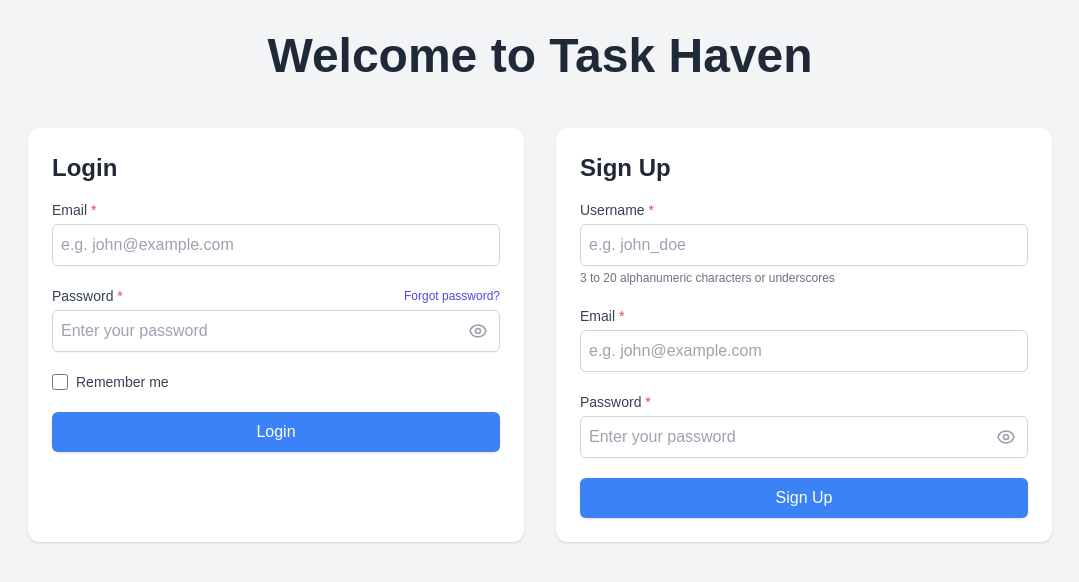
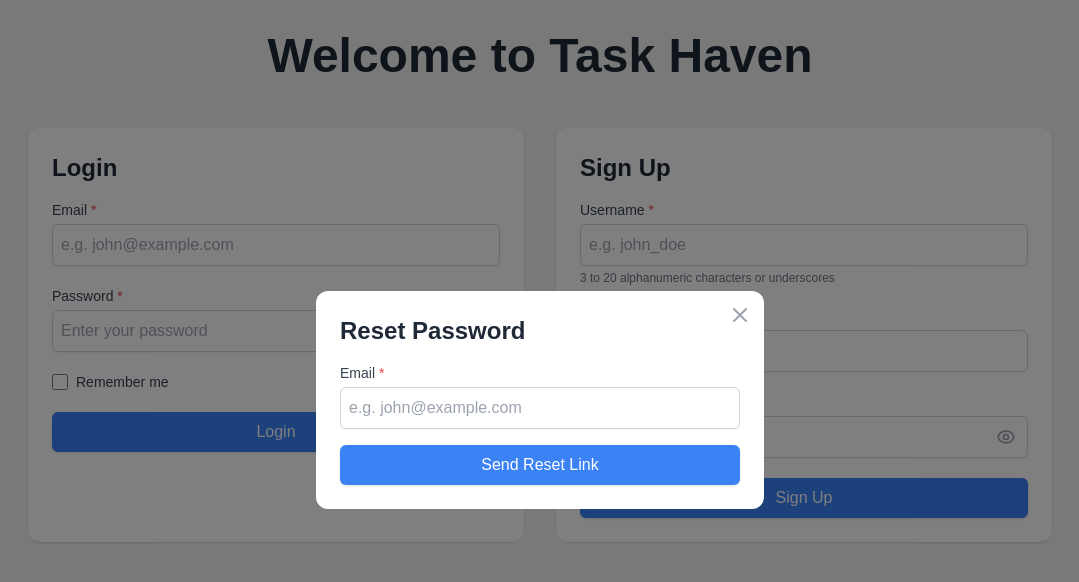
Before and after one commit to kuuchan-code/TaskHaven, a Next.js app: page / in a window 1280 px wide. Both pictures are taken after a click on the link "Forgot password?". Shown: the top 582 px of the page, without its empty margins (100-1179 px from the left). Built offline with nearby package versions, Linux system fonts and the light colour scheme.

Commit message:
add reset password instruction

```diff
--- a/messages/en.json
+++ b/messages/en.json
@@ -34,7 +34,11 @@
     "hidePassword": "Hide password",
     "forgotPassword": "Forgot password?",
     "rememberMe": "Remember me",
-    "passwordTooWeak": "Password is too weak. Please use a stronger password."
+    "passwordTooWeak": "Password is too weak. Please use a stronger password.",
+    "resetPassword": "Reset Password",
+    "sendResetLink": "Send Reset Link",
+    "resetPasswordEmailSent": "Password reset instructions have been sent to your email.",
+    "close": "Close"
   },
   "TaskDashboard": {
     "highPriorityLabel": "High Priority",
--- a/messages/ja.json
+++ b/messages/ja.json
@@ -34,7 +34,11 @@
     "hidePassword": "パスワードを隠す",
     "forgotPassword": "パスワードをお忘れですか？",
     "rememberMe": "ログイン状態を保持する",
-    "passwordTooWeak": "パスワードが弱すぎます。より強いパスワードを設定してください。"
+    "passwordTooWeak": "パスワードが弱すぎます。より強いパスワードを設定してください。",
+    "resetPassword": "パスワードリセット",
+    "sendResetLink": "リセットリンクを送信",
+    "resetPasswordEmailSent": "パスワードリセット手順をメールで送信しました。",
+    "close": "閉じる"
   },
   "TaskDashboard": {
     "highPriorityLabel": "高優先度",
--- a/src/app/page.tsx
+++ b/src/app/page.tsx
@@ -46,6 +46,12 @@ export default function HomePage() {
     loginEmail?: string;
     loginPassword?: string;
   }>({});
+
+  // パスワードリセット用の状態を追加
+  const [showResetModal, setShowResetModal] = useState(false);
+  const [resetEmail, setResetEmail] = useState("");
+  const [isResetting, setIsResetting] = useState(false);
+  const [resetMessage, setResetMessage] = useState<string | null>(null);
 
   useEffect(() => {
     const savedEmail = localStorage.getItem("loginEmail");
@@ -327,6 +333,39 @@ export default function HomePage() {
     return validatePasswordStrength(signUpPassword);
   }, [signUpPassword]);
 
+  // パスワードリセット処理を追加
+  const handleResetPassword = async (e: React.FormEvent<HTMLFormElement>) => {
+    e.preventDefault();
+    setResetMessage(null);
+    setIsResetting(true);
+
+    const email = resetEmail.trim().toLowerCase();
+    if (!validateEmail(email)) {
+      setResetMessage(t("errorEmailValidation"));
+      setIsResetting(false);
+      return;
+    }
+
+    try {
+      const { error } = await supabase.auth.resetPasswordForEmail(email, {
+        redirectTo: `${window.location.origin}/auth/reset-password`,
+      });
+
+      if (error) {
+        setResetMessage(error.message);
+      } else {
+        setResetMessage(t("resetPasswordEmailSent"));
+        // 成功したら入力をクリア
+        setResetEmail("");
+      }
+    } catch (err) {
+      console.error("パスワードリセット中にエラーが発生しました:", err);
+      setResetMessage(t("errorGeneric"));
+    } finally {
+      setIsResetting(false);
+    }
+  };
+
   return (
     <main className="min-h-screen bg-gray-100 dark:bg-gray-900 p-4 md:p-8">
       <div className="max-w-5xl mx-auto space-y-8 md:space-y-12">
@@ -583,7 +622,14 @@ export default function HomePage() {
                   <label htmlFor="login-password" className="block text-sm font-medium text-gray-700 dark:text-gray-300">
                     {t("password")} <span className="text-red-500">*</span>
                   </label>
-                  <a href="#" className="text-xs text-indigo-600 hover:text-indigo-500 dark:text-indigo-400 dark:hover:text-indigo-300">
+                  <a
+                    href="#"
+                    onClick={(e) => {
+                      e.preventDefault();
+                      setShowResetModal(true);
+                    }}
+                    className="text-xs text-indigo-600 hover:text-indigo-500 dark:text-indigo-400 dark:hover:text-indigo-300"
+                  >
                     {t("forgotPassword")}
                   </a>
                 </div>
@@ -652,6 +698,72 @@ export default function HomePage() {
           </section>
         </div>
       </div>
+
+      {/* パスワードリセットモーダル */}
+      {showResetModal && (
+        <div className="fixed inset-0 bg-black bg-opacity-50 flex items-center justify-center z-50 p-4">
+          <div className="bg-white dark:bg-gray-800 rounded-xl p-6 w-full max-w-md relative">
+            <button
+              type="button"
+              onClick={() => setShowResetModal(false)}
+              className="absolute top-3 right-3 text-gray-400 hover:text-gray-600 dark:hover:text-gray-300"
+              aria-label={t("close")}
+            >
+              <svg className="h-6 w-6" fill="none" stroke="currentColor" viewBox="0 0 24 24">
+                <path strokeLinecap="round" strokeLinejoin="round" strokeWidth={2} d="M6 18L18 6M6 6l12 12" />
+              </svg>
+            </button>
+
+            <h2 className={`${sectionHeaderClasses} mb-4`}>{t("resetPassword")}</h2>
+
+            {resetMessage && (
+              <div className={`p-3 rounded mb-4 ${
+                resetMessage === t("resetPasswordEmailSent")
+                  ? "bg-green-50 dark:bg-green-900/20 text-green-600 dark:text-green-400"
+                  : "bg-red-50 dark:bg-red-900/20 text-red-600 dark:text-red-400"
+              }`}>
+                {resetMessage}
+              </div>
+            )}
+
+            <form onSubmit={handleResetPassword} className="space-y-4">
+              <div>
+                <label htmlFor="reset-email" className="block text-sm font-medium text-gray-700 dark:text-gray-300 mb-1">
+                  {t("email")} <span className="text-red-500">*</span>
+                </label>
+                <input
+                  id="reset-email"
+                  type="email"
+                  placeholder={t("emailPlaceholder")}
+                  value={resetEmail}
+                  onChange={(e) => setResetEmail(e.target.value)}
+                  required
+                  className={inputClasses}
+                  disabled={isResetting}
+                />
+              </div>
+
+              <button
+                type="submit"
+                className={`${buttonClasses} relative w-full mt-2`}
+                disabled={isResetting}
+              >
+                {isResetting ? (
+                  <>
+                    <span className="opacity-0">{t("sendResetLink")}</span>
+                    <span className="absolute inset-0 flex items-center justify-center">
+                      <svg className="animate-spin h-5 w-5 text-white" xmlns="http://www.w3.org/2000/svg" fill="none" viewBox="0 0 24 24">
+                        <circle className="opacity-25" cx="12" cy="12" r="10" stroke="currentColor" strokeWidth="4"></circle>
+                        <path className="opacity-75" fill="currentColor" d="M4 12a8 8 0 018-8V0C5.373 0 0 5.373 0 12h4zm2 5.291A7.962 7.962 0 014 12H0c0 3.042 1.135 5.824 3 7.938l3-2.647z"></path>
+                      </svg>
+                    </span>
+                  </>
+                ) : t("sendResetLink")}
+              </button>
+            </form>
+          </div>
+        </div>
+      )}
     </main>
   );
 }
```
